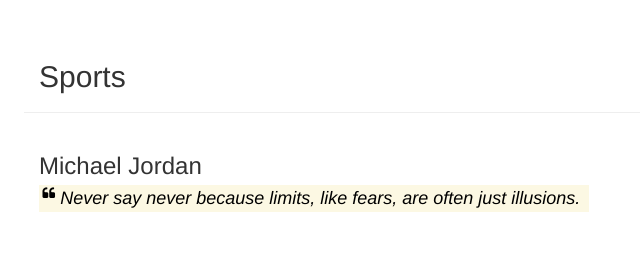
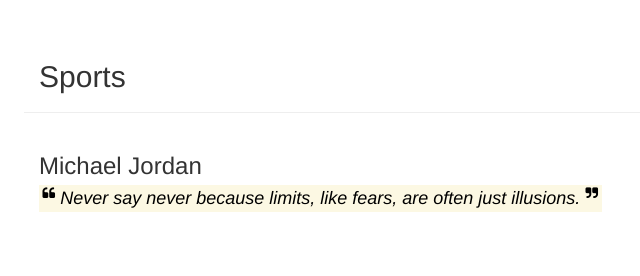
Before and after one commit to Niral137/P71, a plain HTML site: page index.html in a window 1280 px wide. Shown: the top 276 px of the page, 46-686 px from the left. Drawn offline with nearby package versions, Linux system fonts and the light colour scheme.

Commit message:
Add files via upload

```diff
--- a/index.html
+++ b/index.html
@@ -34,7 +34,7 @@
       <sup><i class="fa fa-quote-left"></i></sup>
       Never say never because limits, like fears, are often just illusions.
         <!-- Add class fa fa-quote-right  below-->
-      <sup><i class="fa fa-qoute-right"></i></sup>
+      <sup><i class="fa fa-quote-right"></i></sup>
       </i>
     </mark>
   </h4>
```
